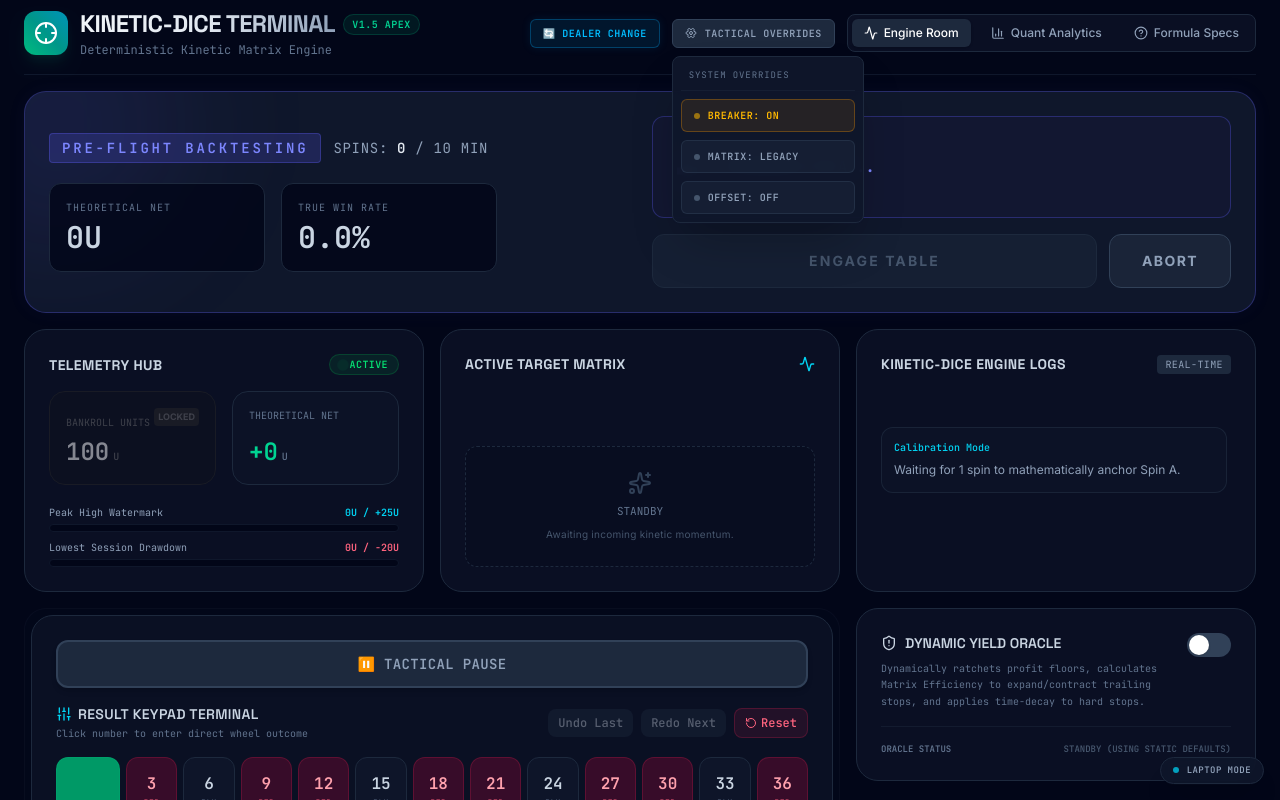
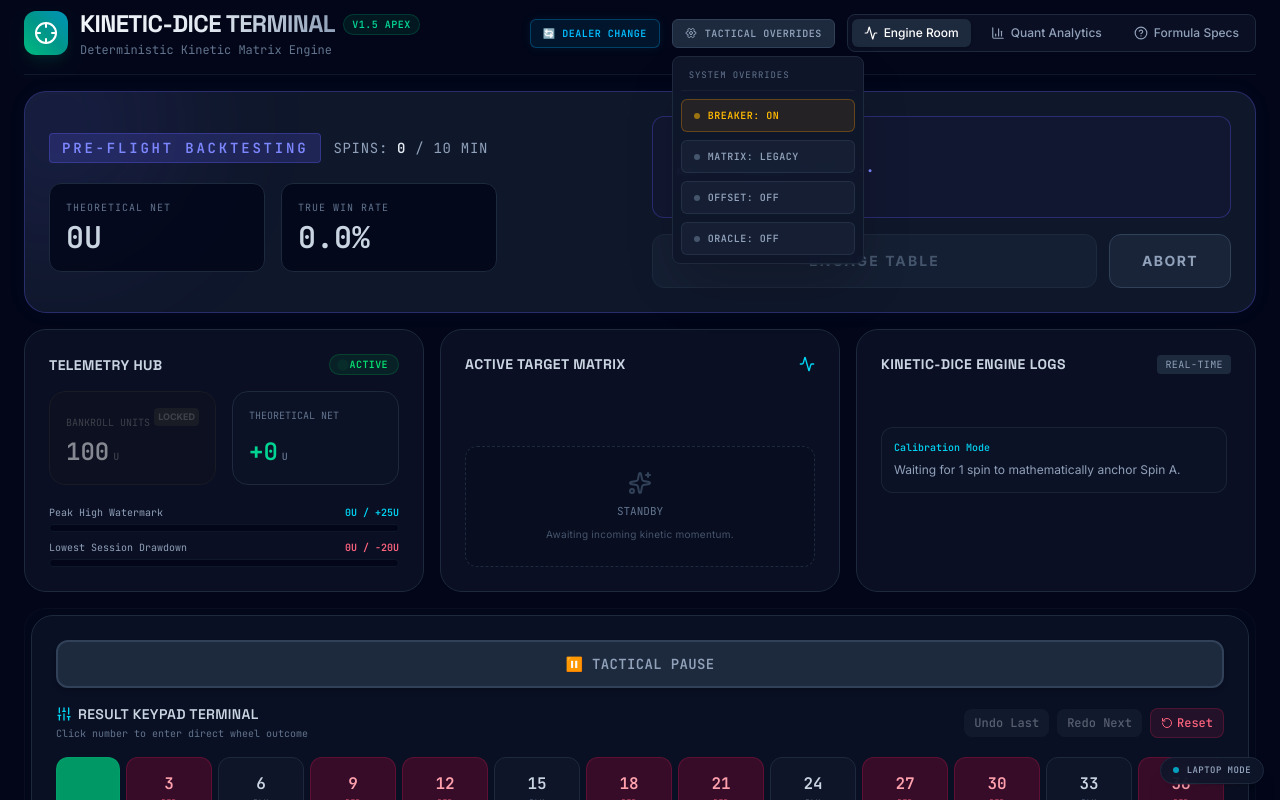
Before and after one commit to malcop1960/KINETIC-DICE-TERMINAL-V1.5-THE-APEX-PREDATOR, a React (Vite) app: page / in a window 1280 px wide. Both pictures are taken after a click on the button "TACTICAL OVERRIDES". Shown: the top 800 px of the page. Built offline with nearby package versions, Linux system fonts and the light colour scheme.

Commit message:
refactor: consolidate Dynamic Yield Oracle into Tactical Overrides dropdown and purge ShieldControlPanel

```diff
--- a/src/components/DesktopView.tsx
+++ b/src/components/DesktopView.tsx
@@ -15,8 +15,6 @@ import DatabaseLogsTable from './DatabaseLogsTable';
 import DocumentationView from './DocumentationView';
 import AnalyticsDashboard from './AnalyticsDashboard';
 import TableQualifier from './TableQualifier';
-import ShieldControlPanel from './ShieldControlPanel';
-
 export default function DesktopView({
   session,
   activeTab,
@@ -52,6 +50,8 @@ export default function DesktopView({
         useVelocityOffset={session.useVelocityOffset}
         dealerVelocity={session.dealerVelocity}
         handleToggleVelocityOffset={handleToggleVelocityOffset}
+        dynamicYieldOracleEnabled={session.dynamicYieldOracleEnabled}
+        handleToggleDynamicYield={handleToggleDynamicYield}
         handleDealerChange={handleDealerChange}
         spins={session.spins}
       />
@@ -104,8 +104,7 @@ export default function DesktopView({
             />
           </div>
 
-          <div className="grid grid-cols-1 lg:grid-cols-12 gap-6 items-start">
-            <div className="lg:col-span-8 bg-slate-900/10 border border-slate-900/40 p-1.5 rounded-[22px]">
+          <div className="w-full bg-slate-900/10 border border-slate-900/40 p-1.5 rounded-[22px]">
             <KeypadTerminal
               spins={session.spins}
               status={session.status}
@@ -117,13 +116,6 @@ export default function DesktopView({
               isManualPause={session.isManualPause}
               handleToggleManualPause={handleToggleManualPause}
             />
-            </div>
-            <div className="lg:col-span-4 flex flex-col gap-6">
-              <ShieldControlPanel
-                dynamicYieldOracleEnabled={session.dynamicYieldOracleEnabled}
-                onToggleOracle={handleToggleDynamicYield!}
-              />
-            </div>
           </div>
 
           {/* Full Width Database Logs Table with dense rows */}
--- a/src/components/Header.tsx
+++ b/src/components/Header.tsx
@@ -18,6 +18,8 @@ interface HeaderProps {
   useVelocityOffset?: boolean;
   dealerVelocity?: number;
   handleToggleVelocityOffset?: () => void;
+  dynamicYieldOracleEnabled?: boolean;
+  handleToggleDynamicYield?: () => void;
   handleDealerChange?: () => void;
   spins?: any[];
 }
@@ -32,6 +34,8 @@ export default function Header({
   useVelocityOffset = false,
   dealerVelocity = 0,
   handleToggleVelocityOffset,
+  dynamicYieldOracleEnabled = false,
+  handleToggleDynamicYield,
   handleDealerChange,
   spins,
 }: HeaderProps) {
@@ -48,7 +52,7 @@ export default function Header({
     return () => document.removeEventListener("mousedown", handleClickOutside);
   }, []);
 
-  const hasOverrideActive = !isAutoBreakerEnabled || useSymmetricalMatrix || useVelocityOffset;
+  const hasOverrideActive = !isAutoBreakerEnabled || useSymmetricalMatrix || useVelocityOffset || dynamicYieldOracleEnabled;
 
   return (
     <header id="header-section" className="flex flex-col md:flex-row md:items-center md:justify-between border-b border-slate-900 pb-4 gap-4">
@@ -143,6 +147,19 @@ export default function Header({
                   OFFSET: {useVelocityOffset ? `${dealerVelocity > 0 ? '+' : ''}${dealerVelocity}` : 'OFF'}
                 </button>
               )}
+              {handleToggleDynamicYield && (
+                <button
+                  onClick={handleToggleDynamicYield}
+                  className={`w-full px-3 py-2 text-[10px] font-mono font-bold tracking-wider rounded-md border flex items-center gap-2 transition-all ${
+                    dynamicYieldOracleEnabled
+                    ? 'bg-indigo-500/10 text-indigo-400 border-indigo-500/30 hover:bg-indigo-500/20'
+                    : 'bg-slate-800/50 text-slate-400 border-slate-700/50 hover:bg-slate-800'
+                  }`}
+                >
+                  <div className={`w-1.5 h-1.5 rounded-full ${dynamicYieldOracleEnabled ? 'bg-indigo-400 animate-pulse' : 'bg-slate-600'}`} />
+                  ORACLE: {dynamicYieldOracleEnabled ? 'ON' : 'OFF'}
+                </button>
+              )}
             </div>
           )}
         </div>
--- a/src/components/LaptopView.tsx
+++ b/src/components/LaptopView.tsx
@@ -15,8 +15,6 @@ import DatabaseLogsTable from './DatabaseLogsTable';
 import DocumentationView from './DocumentationView';
 import AnalyticsDashboard from './AnalyticsDashboard';
 import TableQualifier from './TableQualifier';
-import ShieldControlPanel from './ShieldControlPanel';
-
 export default function LaptopView({
   session,
   activeTab,
@@ -52,6 +50,8 @@ export default function LaptopView({
         useVelocityOffset={session.useVelocityOffset}
         dealerVelocity={session.dealerVelocity}
         handleToggleVelocityOffset={handleToggleVelocityOffset}
+        dynamicYieldOracleEnabled={session.dynamicYieldOracleEnabled}
+        handleToggleDynamicYield={handleToggleDynamicYield}
         handleDealerChange={handleDealerChange}
         spins={session.spins}
       />
@@ -103,8 +103,7 @@ export default function LaptopView({
             />
           </div>
 
-          <div className="grid grid-cols-1 lg:grid-cols-12 gap-4">
-            <div className="lg:col-span-8 bg-slate-900/10 border border-slate-900/40 p-1.5 rounded-[22px]">
+          <div className="w-full bg-slate-900/10 border border-slate-900/40 p-1.5 rounded-[22px]">
             <KeypadTerminal
               spins={session.spins}
               status={session.status}
@@ -117,13 +116,6 @@ export default function LaptopView({
               handleToggleManualPause={handleToggleManualPause}
             />
           </div>
-            <div className="lg:col-span-4 flex flex-col gap-4">
-              <ShieldControlPanel
-                dynamicYieldOracleEnabled={session.dynamicYieldOracleEnabled}
-                onToggleOracle={handleToggleDynamicYield!}
-              />
-            </div>
-          </div>
 
           <DatabaseLogsTable
             spins={session.spins}
--- a/src/components/MobileLandscapeView.tsx
+++ b/src/components/MobileLandscapeView.tsx
@@ -14,8 +14,6 @@ import DatabaseLogsTable from './DatabaseLogsTable';
 import DocumentationView from './DocumentationView';
 import AnalyticsDashboard from './AnalyticsDashboard';
 import TableQualifier from './TableQualifier';
-import ShieldControlPanel from './ShieldControlPanel';
-
 export default function MobileLandscapeView({
   session,
   activeTab,
@@ -51,6 +49,8 @@ export default function MobileLandscapeView({
         useVelocityOffset={session.useVelocityOffset}
         dealerVelocity={session.dealerVelocity}
         handleToggleVelocityOffset={handleToggleVelocityOffset}
+        dynamicYieldOracleEnabled={session.dynamicYieldOracleEnabled}
+        handleToggleDynamicYield={handleToggleDynamicYield}
         handleDealerChange={handleDealerChange}
         spins={session.spins}
       />
@@ -124,10 +124,6 @@ export default function MobileLandscapeView({
                 diagnosticExplanation={diagnosticExplanation}
                 numSpinsEntered={session.spins.length}
               />
-              <ShieldControlPanel
-                dynamicYieldOracleEnabled={session.dynamicYieldOracleEnabled}
-                onToggleOracle={handleToggleDynamicYield!}
-              />
             </div>
           </div>
 
--- a/src/components/MobilePortraitView.tsx
+++ b/src/components/MobilePortraitView.tsx
@@ -15,8 +15,6 @@ import DatabaseLogsTable from './DatabaseLogsTable';
 import DocumentationView from './DocumentationView';
 import AnalyticsDashboard from './AnalyticsDashboard';
 import TableQualifier from './TableQualifier';
-import ShieldControlPanel from './ShieldControlPanel';
-
 export default function MobilePortraitView({
   session,
   activeTab,
@@ -52,6 +50,8 @@ export default function MobilePortraitView({
         useVelocityOffset={session.useVelocityOffset}
         dealerVelocity={session.dealerVelocity}
         handleToggleVelocityOffset={handleToggleVelocityOffset}
+        dynamicYieldOracleEnabled={session.dynamicYieldOracleEnabled}
+        handleToggleDynamicYield={handleToggleDynamicYield}
         handleDealerChange={handleDealerChange}
         spins={session.spins}
       />
@@ -104,11 +104,6 @@ export default function MobilePortraitView({
             formatNumbersList={formatNumbersList}
           />
 
-          <ShieldControlPanel
-            dynamicYieldOracleEnabled={session.dynamicYieldOracleEnabled}
-            onToggleOracle={handleToggleDynamicYield!}
-          />
-
           {/* Keypad Terminal is high priority for portrait thumb usage */}
           <KeypadTerminal
             spins={session.spins}
--- a/src/components/ShieldControlPanel.tsx
+++ /dev/null
@@ -1,49 +0,0 @@
-import React from 'react';
-import { Shield, ShieldAlert, ShieldCheck } from 'lucide-react';
-
-interface ShieldControlPanelProps {
-  dynamicYieldOracleEnabled: boolean;
-  onToggleOracle: () => void;
-}
-
-export default function ShieldControlPanel({ dynamicYieldOracleEnabled, onToggleOracle }: ShieldControlPanelProps) {
-  return (
-    <div className={`border p-4 sm:p-6 rounded-[22px] flex flex-col justify-between transition-all duration-500 ${dynamicYieldOracleEnabled ? 'bg-indigo-900/10 border-indigo-500/30' : 'bg-slate-900/60 border-slate-800'}`}>
-      <div className="flex items-start justify-between gap-4">
-        <div>
-          <h2 className={`text-sm font-display font-semibold uppercase flex items-center gap-2 mb-2 ${dynamicYieldOracleEnabled ? 'text-indigo-400' : 'text-slate-300'}`}>
-            {dynamicYieldOracleEnabled ? <ShieldCheck className="w-4 h-4" /> : <ShieldAlert className="w-4 h-4" />}
-            Dynamic Yield Oracle
-          </h2>
-          <p className="text-[10px] text-slate-500 font-mono leading-relaxed max-w-sm">
-            Dynamically ratchets profit floors, calculates Matrix Efficiency to expand/contract trailing stops, and applies time-decay to hard stops.
-          </p>
-        </div>
-
-        <button
-          onClick={onToggleOracle}
-          className={`relative inline-flex h-6 w-11 shrink-0 cursor-pointer rounded-full border-2 border-transparent transition-colors duration-200 ease-in-out focus:outline-none focus-visible:ring-2 focus-visible:ring-white focus-visible:ring-opacity-75 ${
-            dynamicYieldOracleEnabled ? 'bg-indigo-500' : 'bg-slate-700'
-          }`}
-          role="switch"
-          aria-checked={dynamicYieldOracleEnabled}
-        >
-          <span className="sr-only">Toggle Dynamic Yield Oracle</span>
-          <span
-            aria-hidden="true"
-            className={`pointer-events-none inline-block h-5 w-5 transform rounded-full bg-white shadow ring-0 transition duration-200 ease-in-out ${
-              dynamicYieldOracleEnabled ? 'translate-x-5' : 'translate-x-0'
-            }`}
-          />
-        </button>
-      </div>
-
-      <div className="mt-4 pt-4 border-t border-slate-800/50 flex items-center justify-between font-mono text-[9px] uppercase font-bold">
-        <span className="text-slate-500">Oracle Status</span>
-        <span className={dynamicYieldOracleEnabled ? 'text-indigo-400' : 'text-slate-600'}>
-          {dynamicYieldOracleEnabled ? 'ENGAGED & OVERRIDING DEFAULTS' : 'STANDBY (USING STATIC DEFAULTS)'}
-        </span>
-      </div>
-    </div>
-  );
-}
--- a/src/components/ViewProps.ts
+++ b/src/components/ViewProps.ts
@@ -26,6 +26,7 @@ export interface LayoutViewProps {
   handleToggleManualPause: () => void;
   handleToggleAutoBreaker: () => void;
   handleToggleMatrixMode?: () => void;
+  handleToggleVelocityOffset?: () => void;
   handleDealerChange?: () => void;
   handleEngageLivePlay: () => void;
   handleAbortCalibration: () => void;
```
Lines whose indentation alone changed are shown as unchanged.
